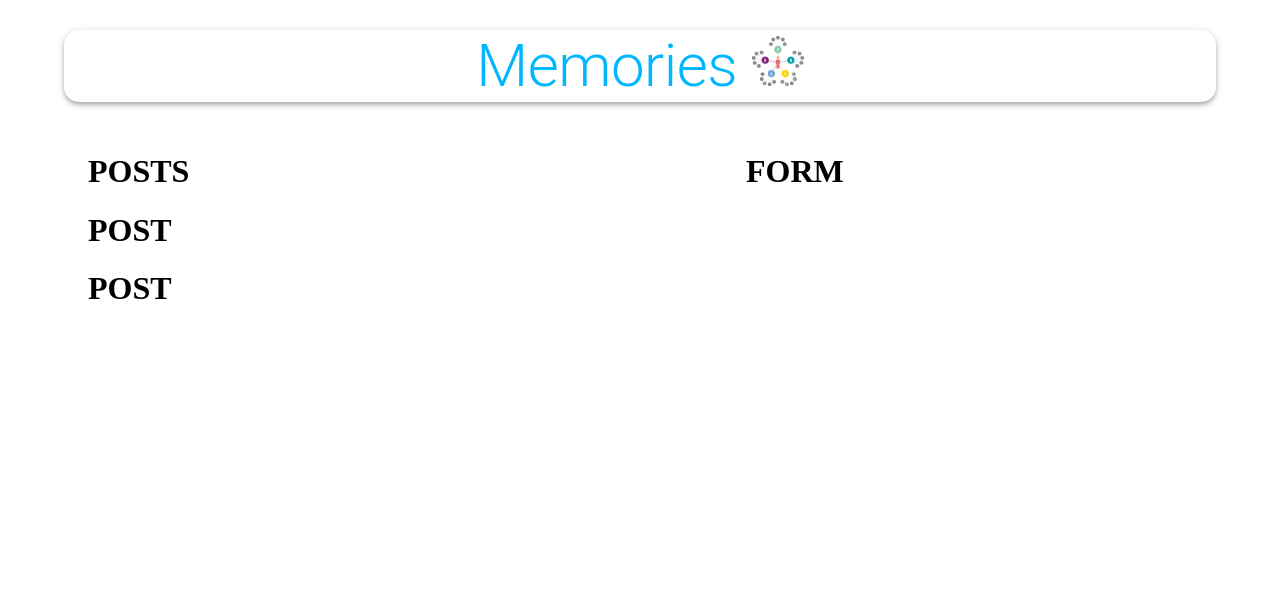
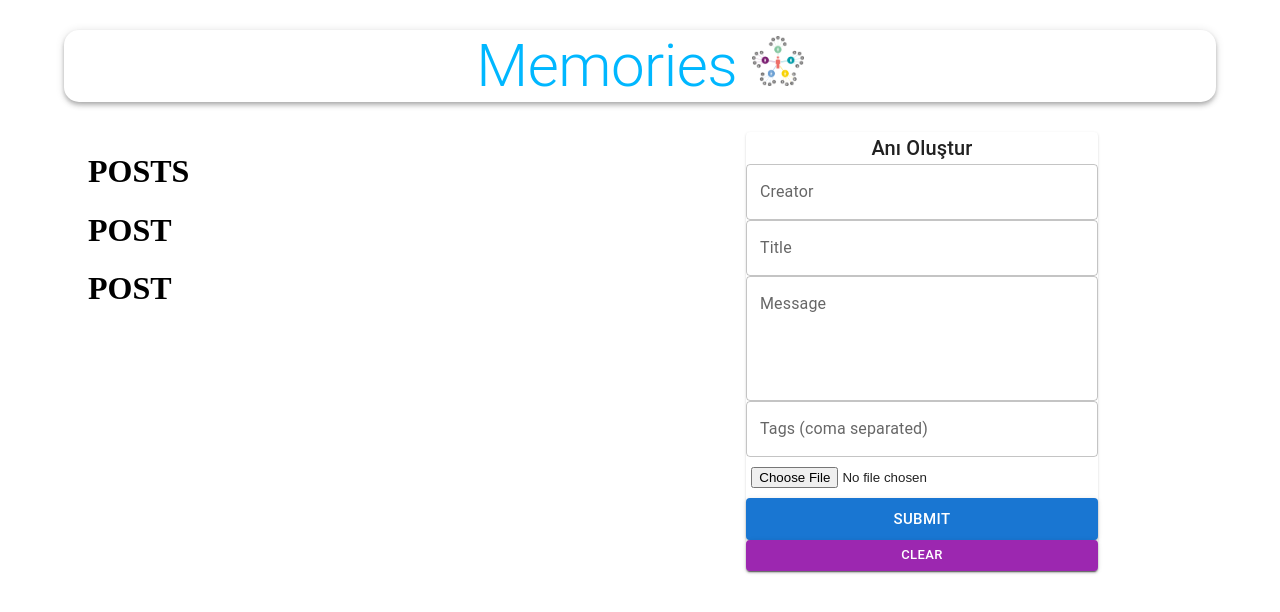
Before and after one commit to huseyintopgul/memories, a React (Vite) app in the folder client/: page / in a window 1280 px wide. Shown: the top 612 px of the page. Built offline with nearby package versions, Linux system fonts and the light colour scheme; no server answers.

Commit message:
Form and getPost method has been created.

```diff
--- a/client/package.json
+++ b/client/package.json
@@ -1,6 +1,7 @@
 {
   "name": "client",
   "private": true,
+  "proxy":"http://localhost/5173",
   "version": "0.0.0",
   "type": "module",
   "scripts": {
--- a/client/src/App.jsx
+++ b/client/src/App.jsx
@@ -1,18 +1,25 @@
-import React from 'react';
+import React, { useEffect } from 'react';
 import { AppBar, Container, Grid, Typography, Grow } from '@mui/material';
+import { useDispatch } from 'react-redux';
+
 import memories from './images/memories.png';
 import Posts from './components/Posts/Posts';
 import Form from './components/Form/Form';
 import useStyles from './styles.js';
-
+import {getPosts} from './redux/actions/PostActions'
 
 const App = () => {
   const styleClass = useStyles();
+  const dispatch = useDispatch();
+
+  useEffect(() => {
+    dispatch(getPosts());
+  }, [dispatch])
   return (
     <Container maxWidth="lg">
       <AppBar className={styleClass.appBar} position='static' color='inherit' >
         <Typography className={styleClass.heading} variant='h2' align='center' > Memories
-          <img className={styleClass.image} src={memories} alt='memories' height='50'  />
+          <img className={styleClass.image} src={memories} alt='memories' height='50' />
         </Typography>
       </AppBar>
       <Grow in>
--- a/client/src/api/index.js
+++ b/client/src/api/index.js
@@ -1,6 +1,6 @@
 import axios from 'axios';
 
 
-const url = 'http://localhostÇ5173/posts';
+const url = 'http://localhost/5173/posts';
 
 export const fetchPosts = () => axios.get(url);
--- a/client/src/components/Form/Form.jsx
+++ b/client/src/components/Form/Form.jsx
@@ -1,11 +1,39 @@
-import React from 'react';
+import React, { useState, useEffect } from 'react';
+import { TextField, Button, Typography, Paper } from '@mui/material';
+import FileBase from 'react-file-base64';
+
+import useStyles from './styles';
+
 
 const Form = () => {
+    const styleClass = useStyles();
+    const [postData, setPostData] = useState({
+        creator: '',
+        title: '',
+        message: '',
+        tags: '',
+        selectedFiles: ''
+    });
+    const handleSubmit = () => {
+
+    };
+    const clear = () => {
+
+    };
 
     return (
-        <>
-            <h1>FORM</h1>
-        </>
+        <Paper className={styleClass.paper}>
+            <form autoComplete="off" noValidate className={styleClass.form} onSubmit={handleSubmit}>
+                <Typography variant="h6">Anı Oluştur</Typography>
+                <TextField name="creator" variant="outlined" label="Creator" fullWidth value={postData.creator} onChange={(e) => setPostData({ ...postData, creator: e.target.value })} />
+                <TextField name="title" variant="outlined" label="Title" fullWidth value={postData.title} onChange={(e) => setPostData({ ...postData, title: e.target.value })} />
+                <TextField name="message" variant="outlined" label="Message" fullWidth multiline rows={4} value={postData.message} onChange={(e) => setPostData({ ...postData, message: e.target.value })} />
+                <TextField name="tags" variant="outlined" label="Tags (coma separated)" fullWidth value={postData.tags} onChange={(e) => setPostData({ ...postData, tags: e.target.value.split(',') })} />
+                <div className={styleClass.fileInput}><FileBase type="file" multiple={false} onDone={({ base64 }) => setPostData({ ...postData, selectedFile: base64 })} /></div>
+                <Button className={styleClass.buttonSubmit} variant="contained" color="primary" size="large" type="submit" fullWidth>Submit</Button>
+                <Button variant="contained" color="secondary" size="small" onClick={clear} fullWidth>Clear</Button>
+            </form>
+        </Paper>
     )
 }
 
--- a/client/src/components/Form/styles.js
+++ b/client/src/components/Form/styles.js
@@ -1,15 +1,8 @@
 
 import { makeStyles } from "@mui/styles";
 
-export default makeStyles((theme) => ({
-  root: {
-    '& .MuiTextField-root': {
-      margin: theme.spacing(1),
-    },
-  },
-  paper: {
-    padding: theme.spacing(2),
-  },
+export default makeStyles(() => ({
+
   form: {
     display: 'flex',
     flexWrap: 'wrap',
--- a/client/src/components/Posts/Post/Post.jsx
+++ b/client/src/components/Posts/Post/Post.jsx
@@ -4,7 +4,7 @@ const Post = () => {
 
     return (
         <>
-<h1>POST</h1>
+            <h1>POST</h1>
         </>
     )
 }
--- a/client/src/components/Posts/Posts.jsx
+++ b/client/src/components/Posts/Posts.jsx
@@ -1,9 +1,12 @@
 import React from 'react';
+import { useSelector } from 'react-redux';
+
 import Post from './Post/Post';
 
 
 const Posts = () => {
-
+    const posts = useSelector((reducers) => reducers.postReducers);
+    console.log(posts);
     return (
         <>
             <h1>POSTS</h1>
--- a/client/src/redux/actions/PostActions.js
+++ b/client/src/redux/actions/PostActions.js
@@ -0,0 +1,12 @@
+import { actionTypes } from "../actionTypes/PostActionTypes";
+import * as api from '../../api/index.js';
+
+export const getPosts = () => async (dispatch) => {
+    try {
+        const { data } = await api.fetchPosts();
+        dispatch({ type: actionTypes.GET_ALL_POST, payload: data });
+    }
+    catch (error) {
+        console.log(error.message);
+    }
+}
--- a/client/src/redux/reducers/PostReducers.js
+++ b/client/src/redux/reducers/PostReducers.js
@@ -5,9 +5,9 @@ const initialState = [];
 export const postReducers = (state = initialState, action) => {
     switch (action.type) {
         case actionTypes.GET_ALL_POST:
-            return state
+            return action.payload;
         case actionTypes.CREATE_POST:
-            return {...state}
+            return { ...state }
         case actionTypes.UPDATE_POST:
             return state
         case actionTypes.DELETE_POST:
```
